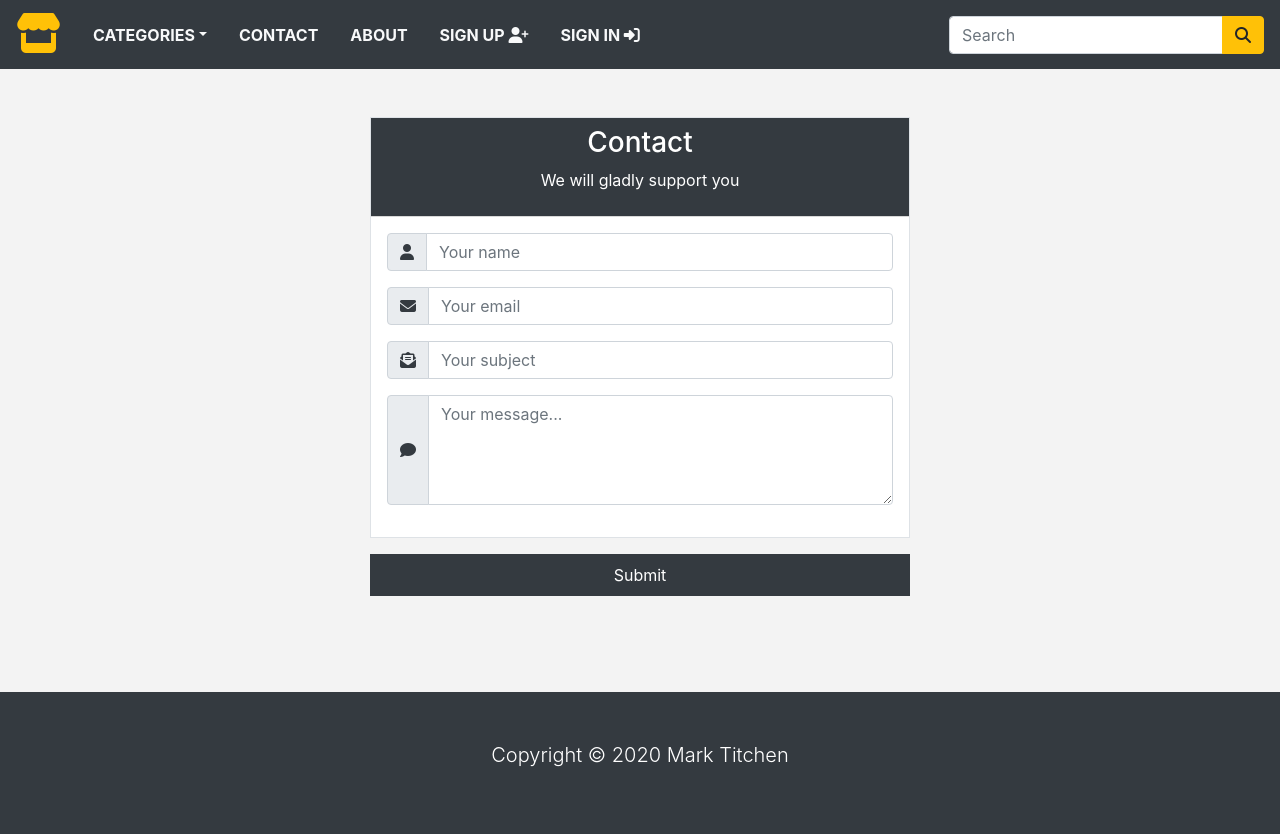
After one commit to marktitchen/Django_Projects, a Django app: page /contact/ in a window 1280 px wide. The commit adds this page. Run offline with Django 3.2, Linux system fonts and the light colour scheme; data comes from the database, SQL or seed files in the repository; some libraries are stand-ins or nearby versions.

Commit message:
Contact form part 2

```diff
--- a/ecommerce_project/settings.py
+++ b/ecommerce_project/settings.py
@@ -38,6 +38,7 @@ INSTALLED_APPS = [
     'store',
     'stripe',
     'crispy_forms',
+    'widget_tweaks',
 ]
 
 MIDDLEWARE = [
--- a/store/forms.py
+++ b/store/forms.py
@@ -10,3 +10,14 @@ class SignUpForm(UserCreationForm):
     class Meta:
         model = User
         fields = ('first_name', 'last_name', 'username', 'password1', 'password2', 'email')
+
+class ContactForm(forms.Form):
+    subject = forms.CharField(max_length=50, required=True)
+    name = forms.CharField(max_length=20, required=True)
+    customer_email = forms.EmailField(max_length=50, required=True)
+    message = forms.CharField(
+        max_length=500,
+        widget=forms.Textarea(),
+        help_text='Please type you message here...',
+
+    )
--- /dev/null
+++ b/store/templates/contact.html
@@ -0,0 +1,63 @@
+{% extends 'base.html' %}
+{% load static %}
+    {% load widget_tweaks %}
+{% block title %}
+    Contact
+{% endblock %}
+
+{% block content %}
+
+    <div class="container">
+        <div class="row justify-content-center mt-5">
+            <div class="col-12 col-md-8 col-lg-6 pb-5">
+                <form method="post">
+                    {% csrf_token %}
+                    <div class="card border rounded-0">
+                        <div class="card-header p-0">
+                            <div class="bg-dark text-white text-center py-2">
+                                <h3>Contact</h3>
+                                <p>We will gladly support you</p>
+                            </div>
+                        </div>
+                        <div class="card-body p-3">
+                            <div class="form-group">
+                                <div class="input-group mb-3">
+                                    <div class="input-group-prepend">
+                                        <span class="input-group-text"><i class="fa fa-user text-dark"></i></span>
+                                    </div>
+                                    {% render_field form.name class+="form-control" placeholder="Your name" %}
+                                </div>
+                            </div>
+                            <div class="form-group">
+                                <div class="input-group mb-3">
+                                    <div class="input-group-prepend">
+                                        <span class="input-group-text"><i class="fa fa-envelope text-dark"></i></span>
+                                    </div>
+                                    {% render_field form.customer_email class+="form-control" placeholder="Your email" %}
+                                </div>
+                            </div>
+                            <div class="form-group">
+                                <div class="input-group mb-3">
+                                    <div class="input-group-prepend">
+                                        <span class="input-group-text"><i class="fa fa-envelope-open-text text-dark"></i></span>
+                                    </div>
+                                    {% render_field form.subject class+="form-control" placeholder="Your subject" %}
+                                </div>
+                            </div>
+                            <div class="form-group">
+                                <div class="input-group mb-3">
+                                    <div class="input-group-prepend">
+                                        <span class="input-group-text"><i class="fa fa-comment text-dark"></i></span>
+                                    </div>
+                                    {% render_field form.message rows="4" class+="form-control" placeholder="Your message..." %}
+                              </div>
+                            </div>
+                        </div>
+                    </div>
+                     <button type="submit" class="btn btn-dark btn-block rounded-0 py-2 mt-3">Submit</button>
+                </form>
+            </div>
+        </div>
+    </div>
+
+{% endblock %}
--- a/store/templates/navbar.html
+++ b/store/templates/navbar.html
@@ -14,7 +14,7 @@
                     {% endfor %}
                 </div>
             </li>
-            <li class="nav-item"><a class="nav-link text-light text-uppercase font-weight-bold px-3" href="">Contact</a></li>
+            <li class="nav-item"><a class="nav-link text-light text-uppercase font-weight-bold px-3" href="{% url 'contact' %}">Contact</a></li>
             <li class="nav-item"><a class="nav-link text-light text-uppercase font-weight-bold px-3" href="">About</a></li>
             {% if request.user.is_authenticated and request.user.first_name %}
                 <li class="nav-item dropdown">
@@ -51,11 +51,11 @@
             {% endif %}
                 </li>
         </ul>
-        <form class="form-inline ml-3">
+        <form class="form-inline ml-3" action="{% url 'search' %}", method="GET">
             <div class="input-group">
-                <input type="text" class="form-control" placeholder="Search">
+                <input type="text" name="title" class="form-control" placeholder="Search">
                 <div class="input-group-append">
-                    <button type="button" class="btn btn-warning" name="button"><i class="fas fa-search"></i></button>
+                    <button type="submit" class="btn btn-warning"><i class="fas fa-search"></i></button>
                 </div>
             </div>
         </form>
--- a/store/urls.py
+++ b/store/urls.py
@@ -14,6 +14,6 @@ urlpatterns = [
     path('account/signout/', views.signoutView, name='signout'),
     path('order_history/', views.orderHistory, name='order_history'),
     path('order/<int:order_id>', views.viewOrder, name='order_detail'),
-
-
+    path('search/', views.search, name='search'),
+    path('contact/', views.contact, name='contact'),
 ]
--- a/store/views.py
+++ b/store/views.py
@@ -5,7 +5,7 @@ from django.core.exceptions import ObjectDoesNotExist
 import stripe
 from django.conf import settings
 from django.contrib.auth.models import Group, User
-from .forms import SignUpForm
+from .forms import SignUpForm, ContactForm
 from django.contrib.auth.forms import AuthenticationForm
 from django.contrib.auth import login, authenticate, logout
 from django.contrib.auth.decorators import login_required
@@ -216,6 +216,7 @@ def orderHistory(request):
         order_details = Order.objects.filter(emailAddress=email)
     return render(request, 'list-orders.html', {'order_details': order_details})
 
+
 @login_required(redirect_field_name='next', login_url='signin')
 def viewOrder(request, order_id):
     if request.user.is_authenticated:
@@ -223,3 +224,24 @@ def viewOrder(request, order_id):
         order = Order.objects.get(id=order_id, emailAddress=email)
         order_items = OrderItem.objects.filter(order=order)
     return render(request, 'order-detail.html', {'order': order, 'order_items': order_items})
+
+
+def search(request):
+    products = Product.objects.filter(name__contains=request.GET['title'])
+    return render(request, 'home.html', {'products': products})
+
+
+def contact(request):
+    if request.method == 'POST':
+        form = ContactForm(request.POST)
+        if form.is_valid():
+            submit = form.cleaned_data.get('subject')
+            message = form.cleaned_data.get('message')
+            customer_email = form.cleaned_data.get(' customer_email')
+            name = form.cleaned_data.get('name')
+
+            message_format = "{0} has sent you a new message:\n\n{1}".format(name, message)
+            return render(request, 'contact-success.html')
+    else:
+        form = ContactForm
+    return render(request, 'contact.html', {'form': form})
```
Also changed, not shown: store/templates/contact-success.html (added, +19 -0 lines).
